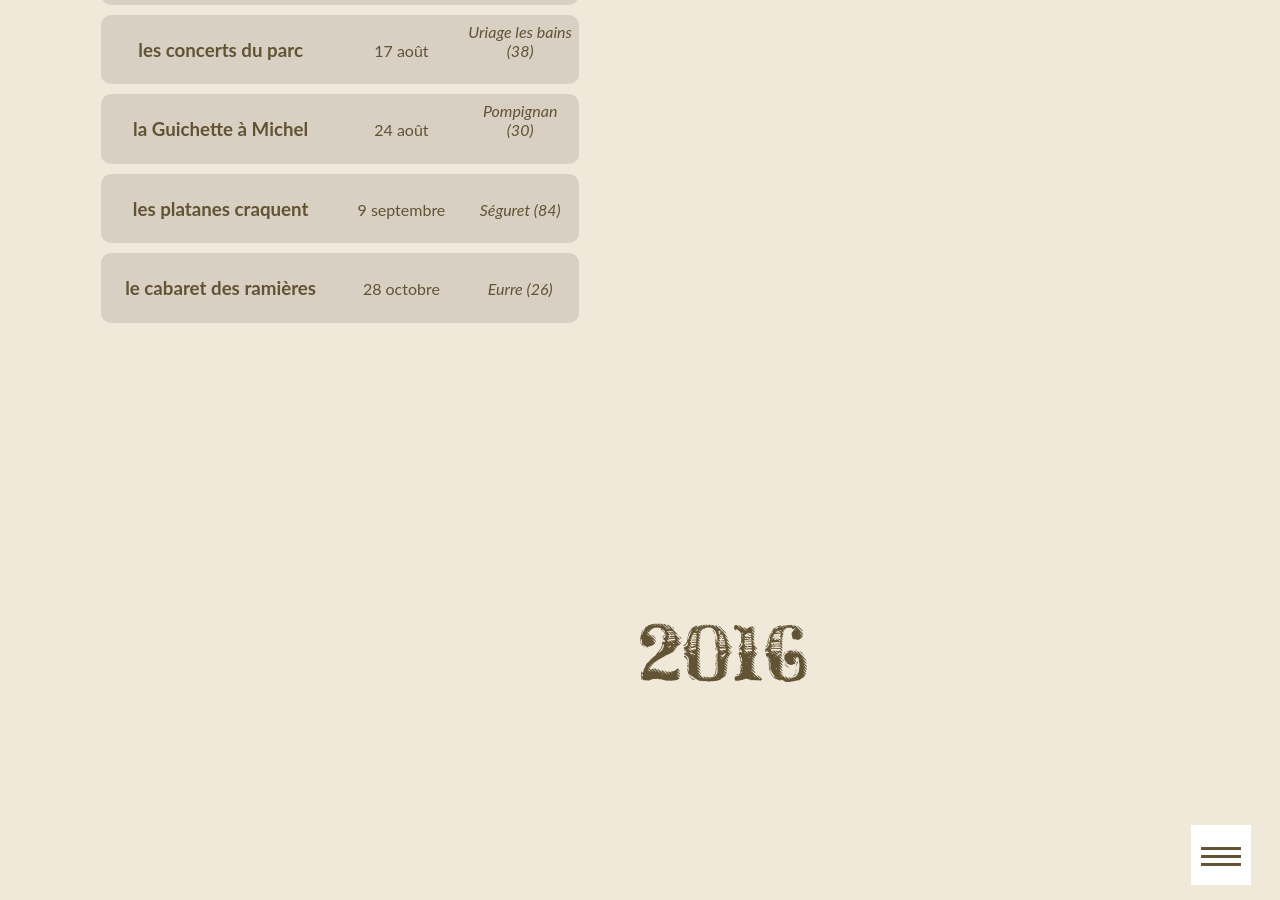
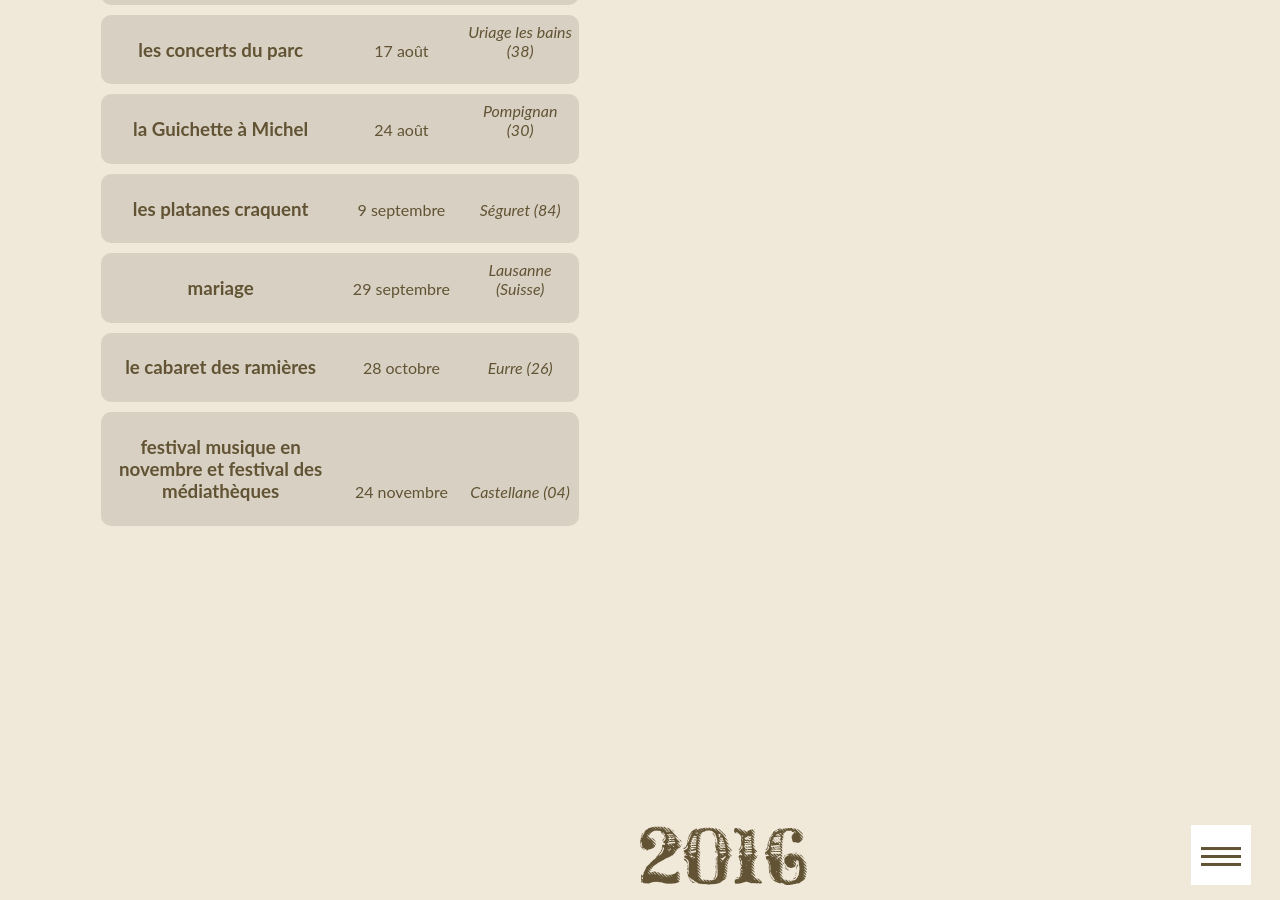
Before and after one commit to ftmftrs/ftmftrs.github.io, a Jekyll site: the page built from concert/index.html, in a window 1280 px wide and 900 px high, scrolled down 2239 px. Built offline with Jekyll 4.4.1, drawn with Linux system fonts in a browser that asks for light colours; Markdown is read by kramdown in place of the engine named in the settings; comment, search, counter and statistics services are not loaded.

Commit message:
Update concerts.yml

```diff
--- a/_data/concerts.yml
+++ b/_data/concerts.yml
@@ -70,9 +70,17 @@
       date: 9 septembre
       address: Séguret (84)
 
+    - title: mariage
+      date: 29 septembre
+      address: Lausanne (Suisse)
+
     - title: le cabaret des ramières
       date: 28 octobre
       address: Eurre (26)
+
+    - title: festival musique en novembre et festival des médiathèques
+      date: 24 novembre
+      address: Castellane (04)
 
 - name: 2016
   dates:
```
